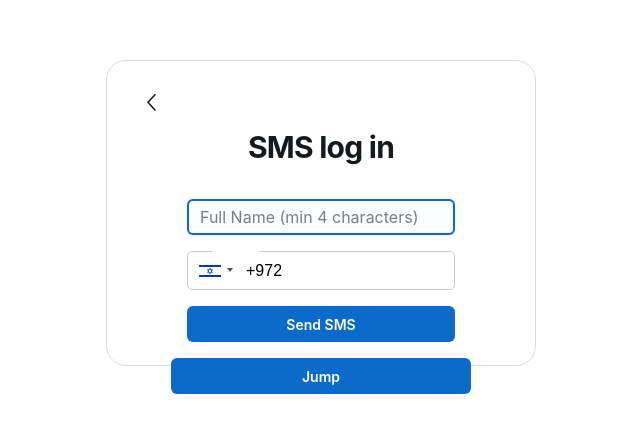
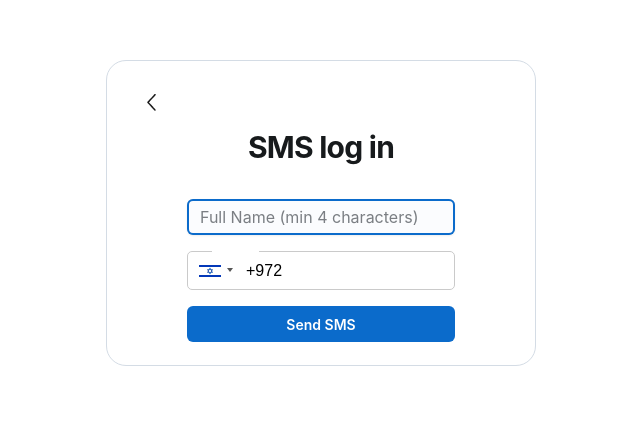
Before and after one commit to Eytan3000/appointment_client, a React (Vite) app: page /client/auth in a window 1280 px wide. Shown: the part 180-612 px from the top of the page, without its empty margins (319-959 px from the left). Built offline with nearby package versions, Linux system fonts and the light colour scheme; no server answers.

Commit message:
removed jump button

```diff
--- a/src/components/auth/signIn/SignIn.tsx
+++ b/src/components/auth/signIn/SignIn.tsx
@@ -63,7 +63,6 @@ export default function SignIn() {
         }
       } else if (submitterName === 'google-submitter') {
         setLoading(true);
-        console.log('google signUp'); //remove later
       }
     }
     setLoading(false);
--- a/src/userArea/phoneAuth/PhoneAuthInput.tsx
+++ b/src/userArea/phoneAuth/PhoneAuthInput.tsx
@@ -154,20 +154,6 @@ export default function PhoneAuthInput() {
             {alert !== '' && <Alert color="danger">{alert}</Alert>}
           </Stack>
         </form>
-
-        <Button //remove later
-          sx={{ mt: 2 }}
-          onClick={() => {
-            appointmentSignal.value.client = {
-              name: 'eytankrief',
-              uid: 'juwZqBaLkZY3bfe6na45YGB1ryo1',
-              phone: '0508657032',
-            };
-
-            navigate('../booking-summary');
-          }}>
-          Jump
-        </Button>
       </div>
     </>
   );
```
